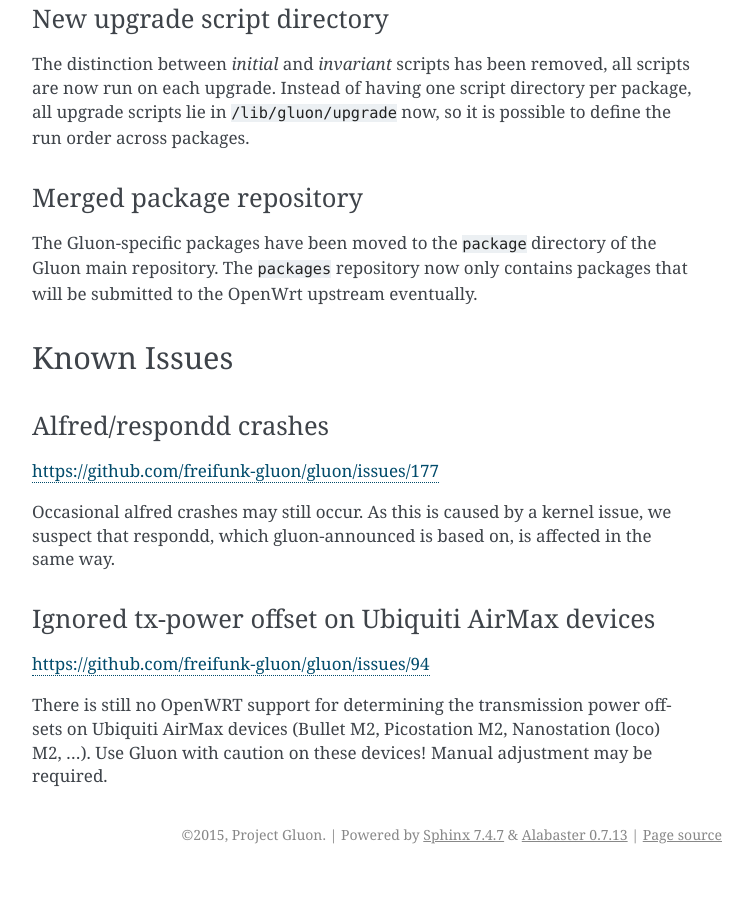
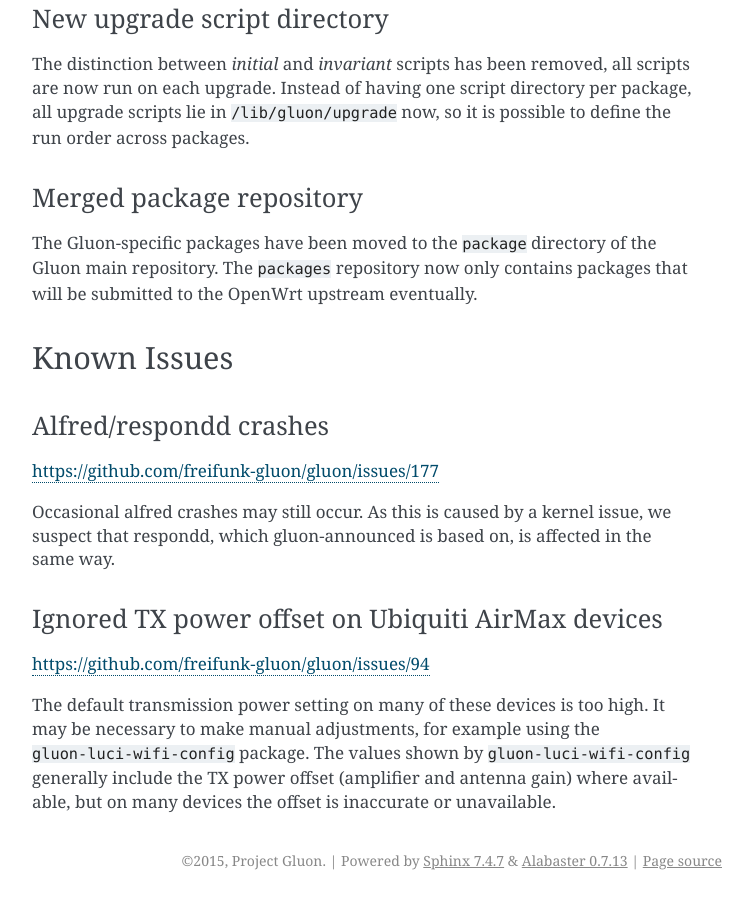
Before and after one commit to freifunk-gluon/gluon, a Sphinx documentation site: the page built from docs/releases/v2015.1.rst, in a window 1280 px wide and 900 px high, scrolled down 5111 px. Shown: the whole window, without its empty margins (388-1141 px from the left). Built offline with Sphinx 7.4.7, drawn with Linux system fonts in a browser that asks for light colours; before the commit the page ends 5985 px from its top, so only the background shows below that; some of the changed text lies outside the part shown.

Commit message:
docs: releases/v2015.1: reword Ubiquiti TX power issue description

```diff
--- a/docs/releases/v2015.1.rst
+++ b/docs/releases/v2015.1.rst
@@ -239,12 +239,14 @@
 in the same way.
 
 
-Ignored tx-power offset on Ubiquiti AirMax devices
+Ignored TX power offset on Ubiquiti AirMax devices
 ^^^^^^^^^^^^^^^^^^^^^^^^^^^^^^^^^^^^^^^^^^^^^^^^^^
 
 https://github.com/freifunk-gluon/gluon/issues/94
 
-There is still no OpenWRT support for determining the transmission
-power offsets on Ubiquiti AirMax devices (Bullet M2, Picostation
-M2, Nanostation (loco) M2, ...). Use Gluon with caution on these
-devices! Manual adjustment may be required.
+The default transmission power setting on many of these devices
+is too high. It may be necessary to make manual adjustments, for example
+using the ``gluon-luci-wifi-config`` package. The values shown by
+``gluon-luci-wifi-config`` generally include the TX power offset
+(amplifier and antenna gain) where available, but on many devices
+the offset is inaccurate or unavailable.
```
